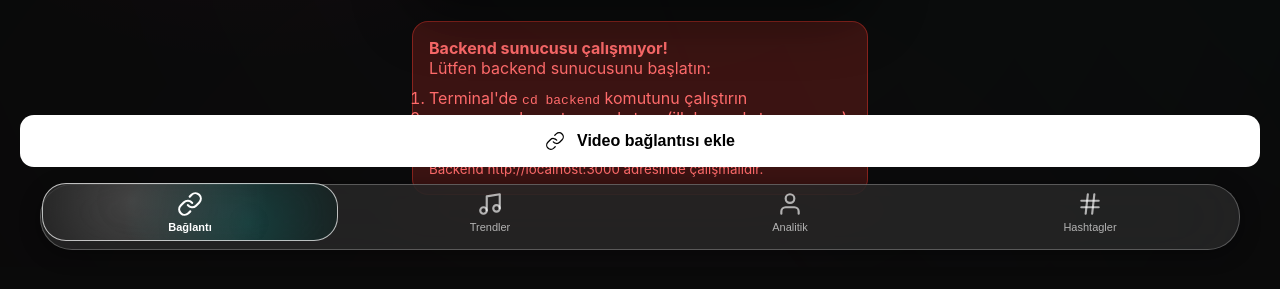
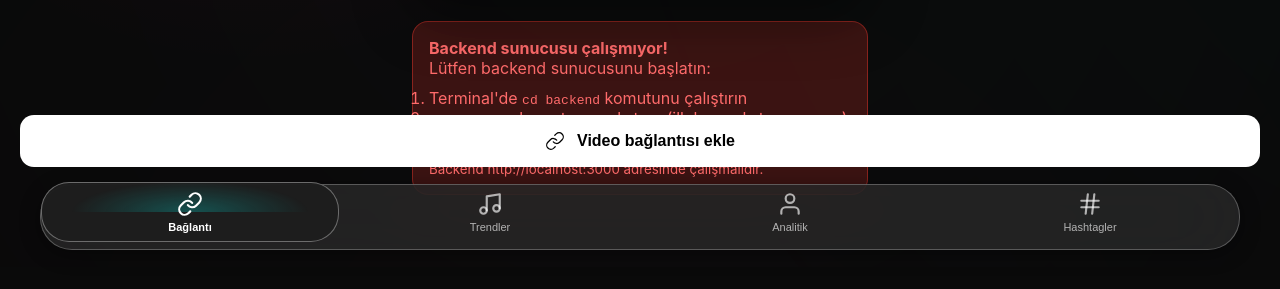
Before and after one commit to bulutxyz/tiktok-downloader-backend, a plain HTML site: page frontend/index.html in a window 1280 px wide. Shown: the part 533-822 px from the top of the page. Drawn offline with Linux system fonts and the light colour scheme; no server answers.

Commit message:
Aktif buton gradient efekti gÃ¶rseldeki gibi dÃ¼zeltildi

```diff
--- a/frontend/style.css
+++ b/frontend/style.css
@@ -455,16 +455,32 @@ body {
     top: 50%;
     left: 50%;
     transform: translate(-50%, -50%) scale(0);
-    width: calc(100% - 6px);
-    height: calc(100% - 6px);
-    background: radial-gradient(circle at 30% 30%, rgba(255, 255, 255, 0.18), transparent 65%), radial-gradient(circle at 70% 70%, rgba(0, 242, 234, 0.16), transparent 60%), rgba(20, 20, 20, 0.55);
-    backdrop-filter: blur(40px) saturate(220%);
-    -webkit-backdrop-filter: blur(40px) saturate(220%);
-    border-radius: 24px;
-    border: 1px solid rgba(255, 255, 255, 0.55);
+    width: calc(100% - 4px);
+    height: calc(100% - 4px);
+    background: rgba(30, 30, 30, 0.95);
+    backdrop-filter: blur(40px) saturate(200%);
+    -webkit-backdrop-filter: blur(40px) saturate(200%);
+    border-radius: 28px;
+    border: 1px solid rgba(255, 255, 255, 0.3);
     transition: all 0.4s cubic-bezier(0.34, 1.56, 0.64, 1);
     opacity: 0;
     z-index: -1;
+}
+
+.nav-item::after {
+    content: '';
+    position: absolute;
+    top: 0;
+    left: 50%;
+    transform: translateX(-50%);
+    width: 80%;
+    height: 50%;
+    background: radial-gradient(ellipse at center bottom, rgba(0, 242, 234, 0.25) 0%, rgba(0, 242, 234, 0.1) 40%, transparent 70%);
+    border-radius: 28px 28px 0 0;
+    opacity: 0;
+    transition: opacity 0.4s cubic-bezier(0.34, 1.56, 0.64, 1);
+    z-index: 0;
+    pointer-events: none;
 }
 
 .nav-item.active {
@@ -474,7 +490,11 @@ body {
 .nav-item.active::before {
     transform: translate(-50%, -50%) scale(1);
     opacity: 1;
-    border-color: rgba(255, 255, 255, 0.7);
+    border-color: rgba(255, 255, 255, 0.35);
+}
+
+.nav-item.active::after {
+    opacity: 1;
 }
 
 .nav-icon-wrapper {
```
